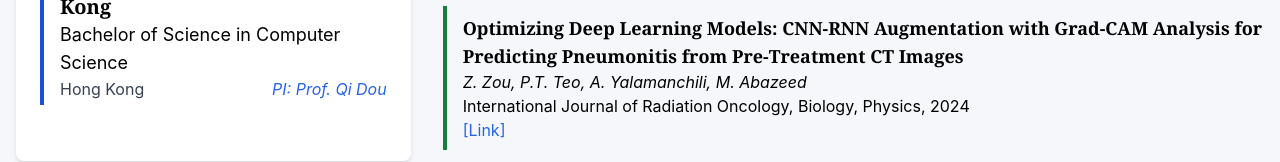
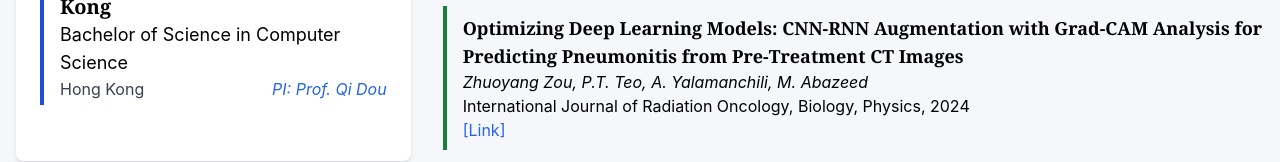
Before and after one commit to zyzou8/zhuoyang, a Next.js app in the folder zhuoyang-research-website/: page / in a window 1280 px wide. Shown: the part 1070-1232 px from the top of the page. Built offline with nearby package versions, Linux system fonts and the light colour scheme.

Commit message:
new layout2

```diff
--- a/zhuoyang-research-website/src/components/Publications.js
+++ b/zhuoyang-research-website/src/components/Publications.js
@@ -9,7 +9,7 @@ export default function Publications() {
     },
     {
       title: "Optimizing Deep Learning Models: CNN-RNN Augmentation with Grad-CAM Analysis for Predicting Pneumonitis from Pre-Treatment CT Images",
-      authors: "Z. Zou, P.T. Teo, A. Yalamanchili, M. Abazeed",
+      authors: "Zhuoyang Zou, P.T. Teo, A. Yalamanchili, M. Abazeed",
       venue: "International Journal of Radiation Oncology, Biology, Physics",
       year: "2024",
       link: "https://www.redjournal.org/article/S0360-3016(24)02234-X/fulltext"
@@ -19,7 +19,7 @@ export default function Publications() {
       authors: "Renze Lou, Hanzi Xu, Zhuoyang Zou, et al.",
       venue: "ICML 2025 Conference Submission. Workshop Best Paper Award",
       year: "2025",
-      link: "https://arxiv.org/pdf/2410.22394"
+      link: "https://arxiv.org/abs/2410.22394"
     },
     {
       title: "HRScene: How Far Are VLMs from Effective High-Resolution Image Understanding?",
```
